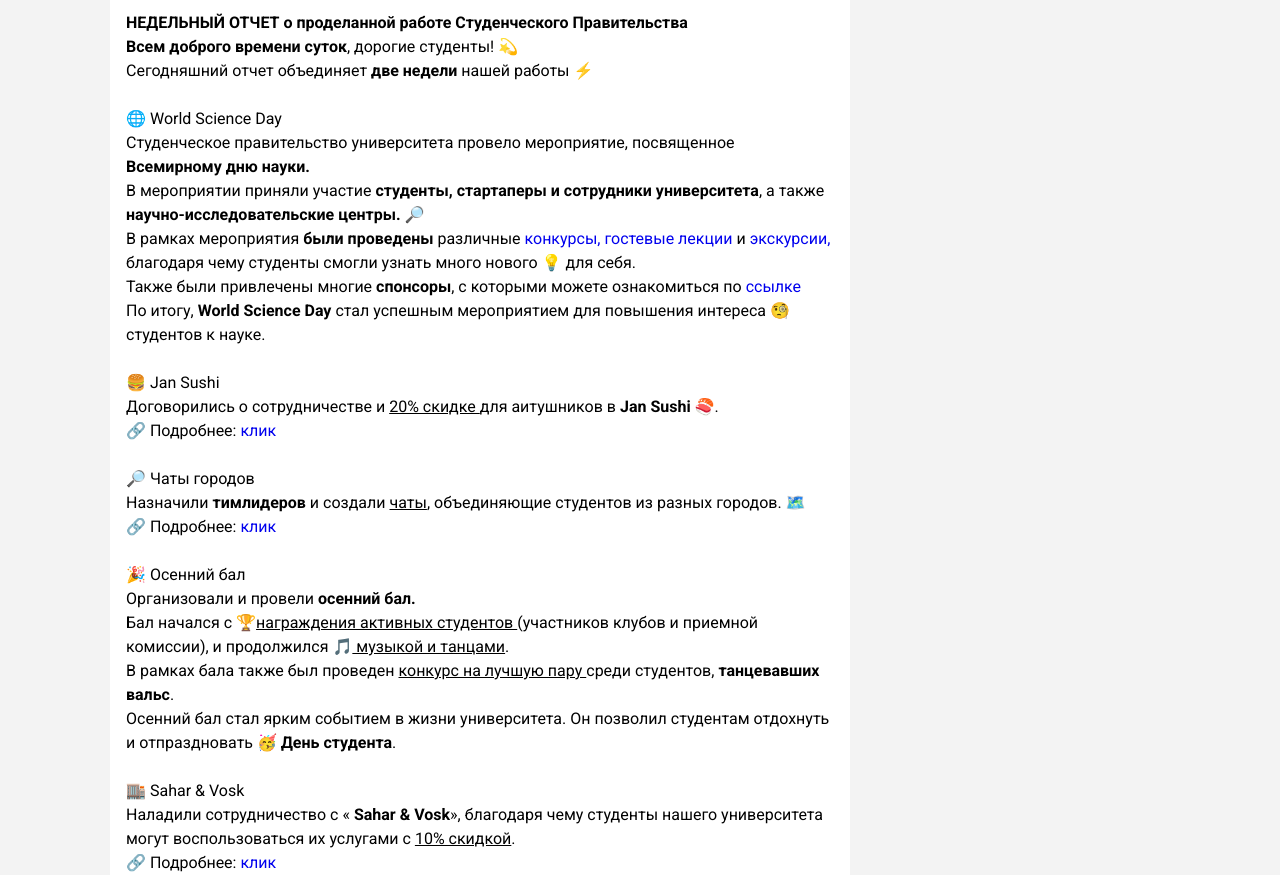
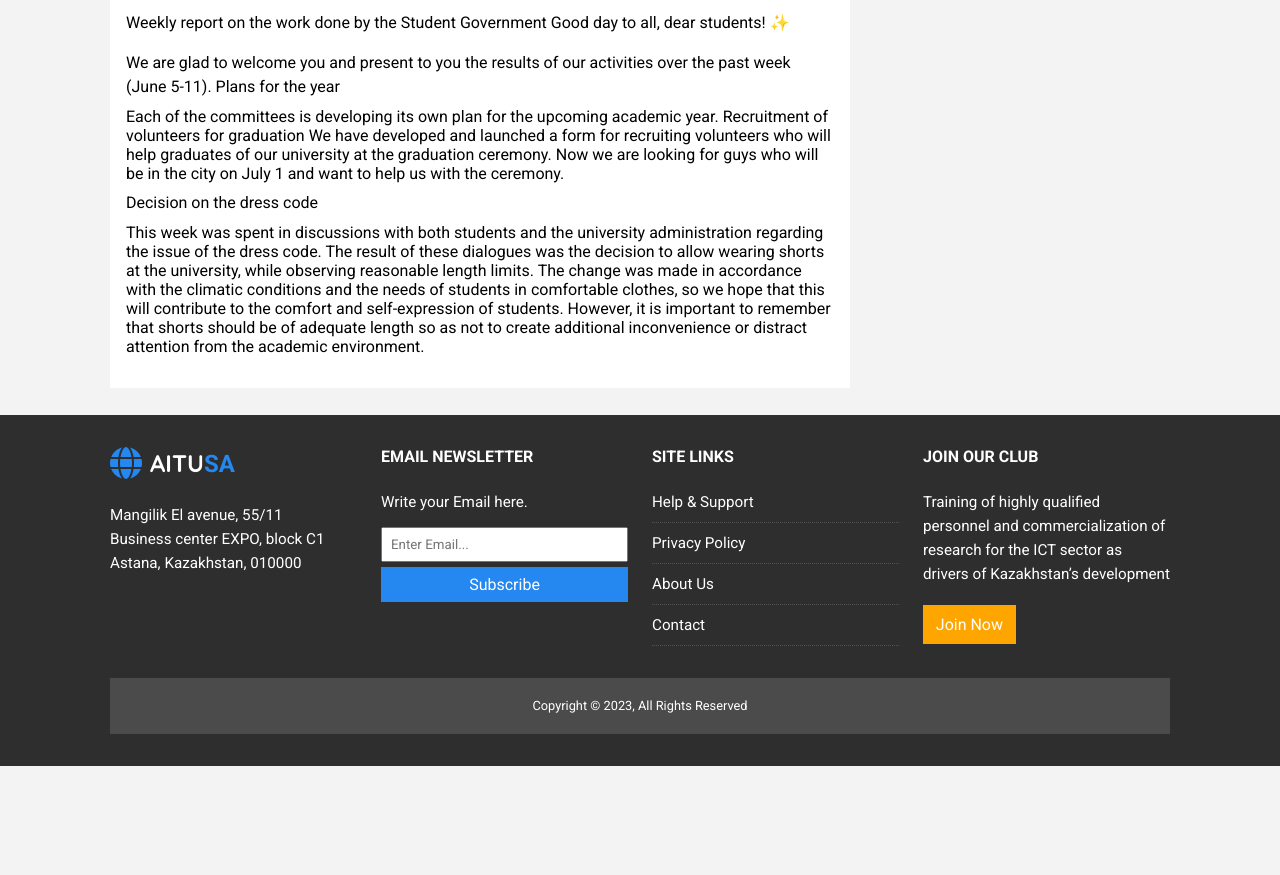
Before and after one commit to amdRyzen5600X/web_final, a plain HTML site: page html/article.html in a window 1280 px wide. Shown: the part 934-1809 px from the top of the page. After the commit the page ends 1700 px from the top, so only its background shows below. Drawn offline with Linux system fonts and the light colour scheme.

Commit message:
Revert "new week report"
This reverts commit 6953ea38bc4a5ea1c9e8f15acee99cbd2cbd40eb.

```diff
--- a/html/article.html
+++ b/html/article.html
@@ -66,55 +66,19 @@
                         <p class="todaysnews-category">Today's news</p>
                     </div>
                     <p>
-                    <strong>НЕДЕЛЬНЫЙ ОТЧЕТ о проделанной работе Студенческого Правительства </strong>
-                    <br>
-                    <strong>Всем доброго времени суток</strong>, дорогие студенты! 💫
-                    <br>
-                    Сегодняшний отчет объединяет <strong>две недели </strong>нашей работы ⚡️
-                    <br><br>
-                    🌐 World Science Day
-                    <br>
-                    Студенческое правительство университета провело мероприятие, посвященное <strong>Всемирному дню науки.</strong>
-                    <br>
-                    В мероприятии приняли участие <strong>студенты, стартаперы и сотрудники университета</strong>, а также <strong>научно-исследовательские центры. </strong>🔎
-                    <br>
-                    В рамках мероприятия <strong>были проведены </strong>различные <a href="https://www.instagram.com/p/CzZU_AKszW3/?igshid=MzRlODBiNWFlZA==">конкурсы,</a> <a href="https://www.instagram.com/p/CzcCzX9MMiM/?igshid=MzRlODBiNWFlZA=="> гостевые лекции </a> и <a href="https://www.instagram.com/p/CzRKPLQMadn/?igshid=MzRlODBiNWFlZA=="> экскурсии,</a> благодаря чему студенты смогли узнать много нового 💡 для себя.
-                    <br>
-                    Также были привлечены многие <strong>спонсоры</strong>, с которыми можете ознакомиться по <a href="https://www.instagram.com/p/Czb9sJNM06F/?igshid=MzRlODBiNWFlZA=="> ссылке</a>
-                    <br>
-                    По итогу, <strong>World Science Day </strong>стал успешным мероприятием для повышения интереса 🧐 студентов к науке.
-                    <br><br>
-
-                    🍔 Jan Sushi
-                    <br>
-                    Договорились о сотрудничестве и <u>20% скидке </u>для аитушников в <strong>Jan Sushi </strong>🍣.
-                    <br>
-                    🔗 Подробнее: <a href="https://t.me/the4thPresident/106"> клик </a>
-                    <br><br>
-
-                    🔎 Чаты городов
-                    <br>
-                    Назначили <strong>тимлидеров </strong>и создали <u>чаты</u>, объединяющие студентов из разных городов. 🗺️
-                    <br>
-                    🔗 Подробнее: <a href="https://t.me/the4thPresident/107"> клик </a>
-                    <br><br>
-
-                    🎉 Осенний бал
-                    <br>
-                    Организовали и провели <strong>осенний бал. </strong>
-                    <br>
-                    Бал начался с 🏆<u>награждения активных студентов </u>(участников клубов и приемной комиссии), и продолжился 🎵<u> музыкой и танцами</u>.
-                    <br>
-                    В рамках бала также был проведен <u>конкурс на лучшую пару </u>среди студентов, <strong>танцевавших вальс</strong>.
-                    <br>
-                    Осенний бал стал ярким событием в жизни университета. Он позволил студентам отдохнуть и отпраздновать 🥳 <strong>День студента</strong>.
-                    <br><br>
-
-                    🏬 Sahar & Vosk
-                    <br>
-                    Наладили сотрудничество с «<strong> Sahar & Vosk</strong>», благодаря чему студенты нашего университета могут воспользоваться их услугами с <u> 10% скидкой</u>.
-                    <br>
-                    🔗 Подробнее: <a href="https://t.me/the4thPresident/112"> клик </a>
+                    Weekly report on the work done by the Student Government
+                    Good day to all, dear students! ✨
+                    <p> We are glad to welcome you and present to you the results of our activities over the past week (June 5-11).
+                    Plans for the year  </p>
+                    Each of the committees is developing its own plan for the upcoming academic year.
+                    Recruitment of volunteers for graduation
+                    We have developed and launched a form for recruiting volunteers who will help graduates of our university at the graduation ceremony.
+                    Now we are looking for guys who will be in the city on July 1 and want to help us with the ceremony.
+                    <p>Decision on the dress code</p>
+                    This week was spent in discussions with both students and the university administration regarding the issue of the dress code.
+                    The result of these dialogues was the decision to allow wearing shorts at the university, while observing reasonable length limits.
+                    The change was made in accordance with the climatic conditions and the needs of students in comfortable clothes, so we hope that this will contribute to the comfort and self-expression of students.
+                    However, it is important to remember that shorts should be of adequate length so as not to create additional inconvenience or distract attention from the academic environment.
                     </p>
 
                 </article>
```
